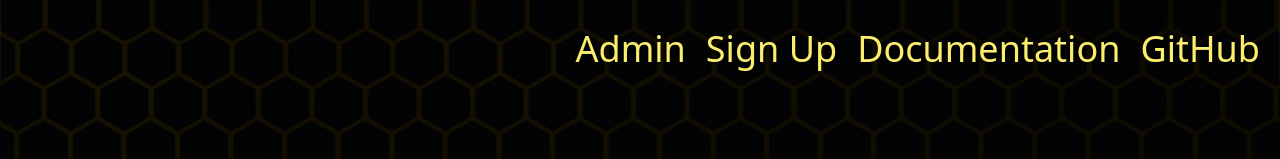
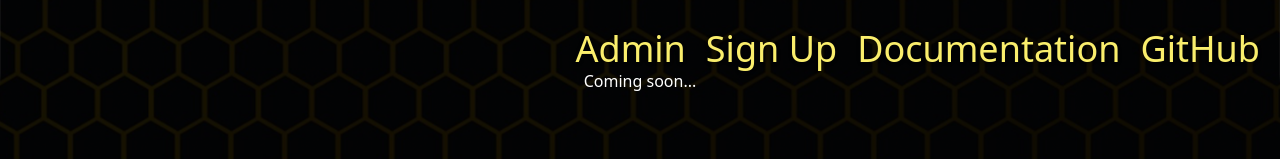
Before and after one commit to dltxio/idem, a React (Vite) app: page /about in a window 1280 px wide. Shown: the part 401-560 px from the top of the page. Built offline with nearby package versions, Linux system fonts and the light colour scheme.

Commit message:
coming soon and font weight

```diff
--- a/src/App.tsx
+++ b/src/App.tsx
@@ -12,6 +12,9 @@
         <img src={background} className="absolute top-0 left-0" />
         <div className="z-10 relative">
           <Navbar />
+          <div className="flex justify-center text-[#FFFFFF]">
+            Coming soon...
+          </div>
           <Routes>
             <Route path="/" element={<Home />} />
             <Route path="/about" element={<About />} />
--- a/src/components/Navbar.tsx
+++ b/src/components/Navbar.tsx
@@ -7,7 +7,7 @@
       <div>
         <Logo width="493" height="430" />
         <div className="">
-          <div className="flex justify-end space-x-5 mr-5 text-[#FAEE6C] font-medium text-4xl font-roboto drop-shadow">
+          <div className="flex justify-end space-x-5 mr-5 text-[#FAEE6C] font-thin text-4xl font-roboto drop-shadow">
             <div className="">Admin</div> <div className="">Sign Up</div>
             <div className="">Documentation</div> <div className="">GitHub</div>
           </div>
```
